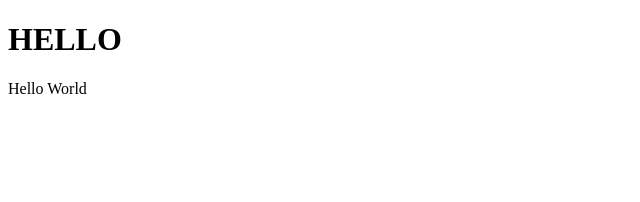
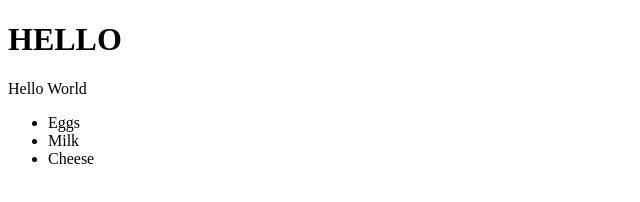
Before and after one commit to jackharken12/test-repo, a plain HTML site: page index.html in a window 1280 px wide. Shown: the whole page, without its empty margins (0-640 px from the left). Drawn offline with Linux system fonts and the light colour scheme.

Commit message:
added a list of groceries

```diff
--- a/index.html
+++ b/index.html
@@ -12,5 +12,16 @@
         <p>
             Hello World
         </p>
+        <ul>
+            <li>
+                Eggs
+            </li>
+            <li>
+                Milk
+            </li>
+            <li>
+                Cheese
+            </li>
+        </ul>
     </body>
 </html>
```
